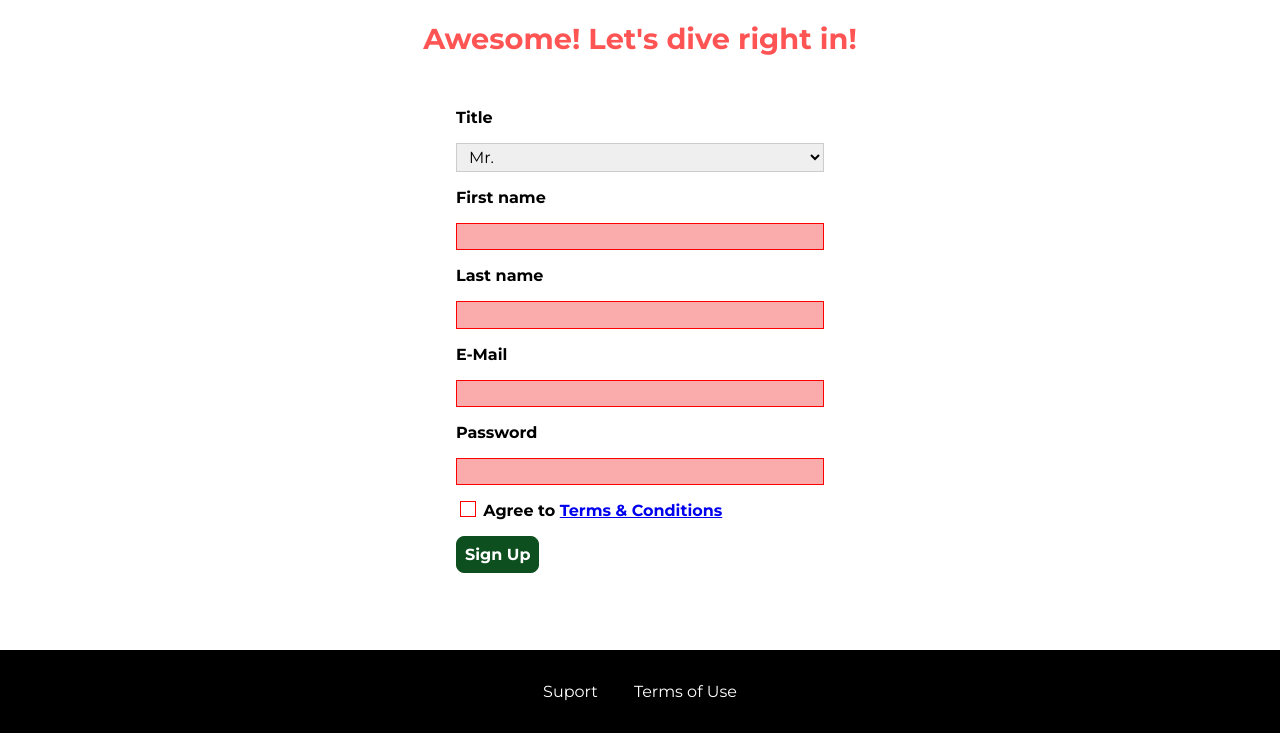
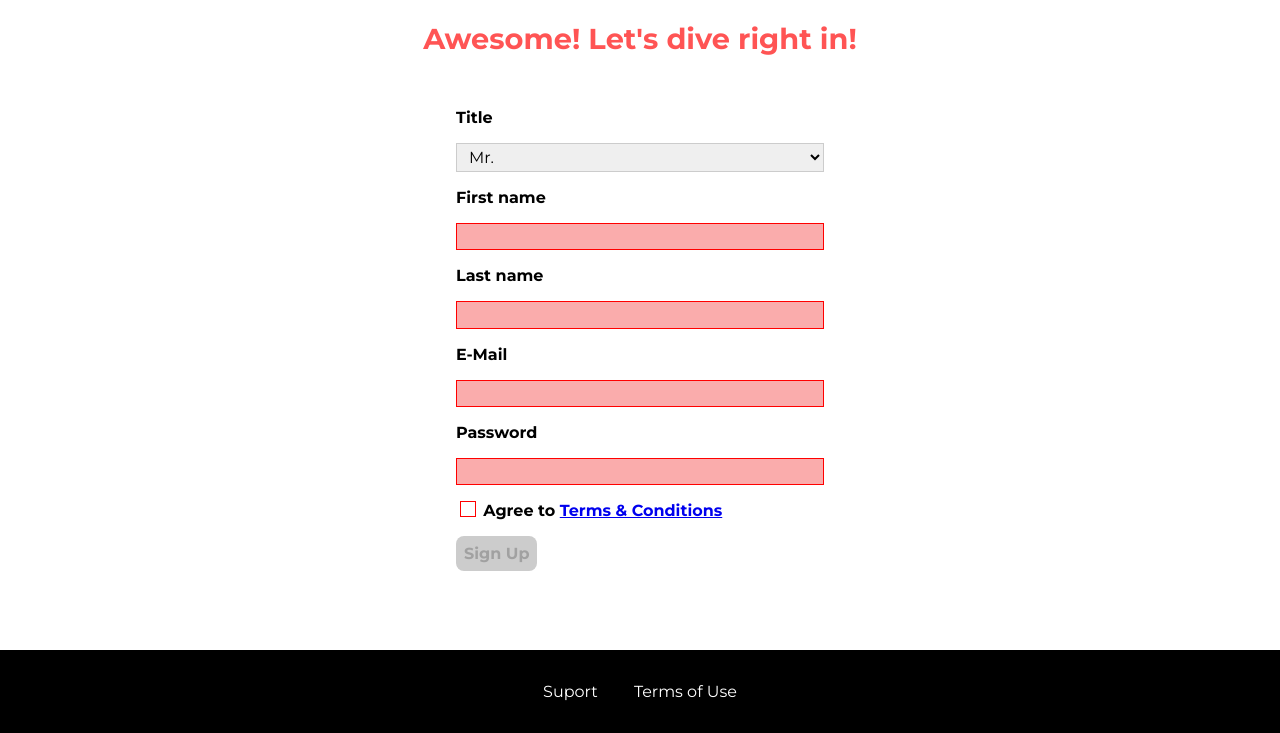
Before and after one commit to ManuelVillarVitoria/CSS3-uHost-Clone, a plain HTML site: page start-hosting/index.html in a window 1280 px wide. Shown: the part 70-803 px from the top of the page. Drawn offline with Linux system fonts and the light colour scheme.

Commit message:
making disabled the sign up button

```diff
--- a/shared.css
+++ b/shared.css
@@ -209,6 +209,13 @@
     outline: none;
   }
 
+  .button[disabled] {
+    cursor: not-allowed;
+    border: #a1a1a1;
+    background: #ccc;
+    color: #a1a1a1;
+  }
+
   .open {
       display: block !important;
   }
--- a/start-hosting/index.html
+++ b/start-hosting/index.html
@@ -72,7 +72,7 @@
             <label for="agree-terms">Agree to
                 <a href="#">Terms &amp; Conditions</a>
             </label>
-            <button type="submit" class="button">Sign Up</button>
+            <button type="submit" class="button" disabled>Sign Up</button>
         </form>
     </main>
      <footer class="main-footer">
```
